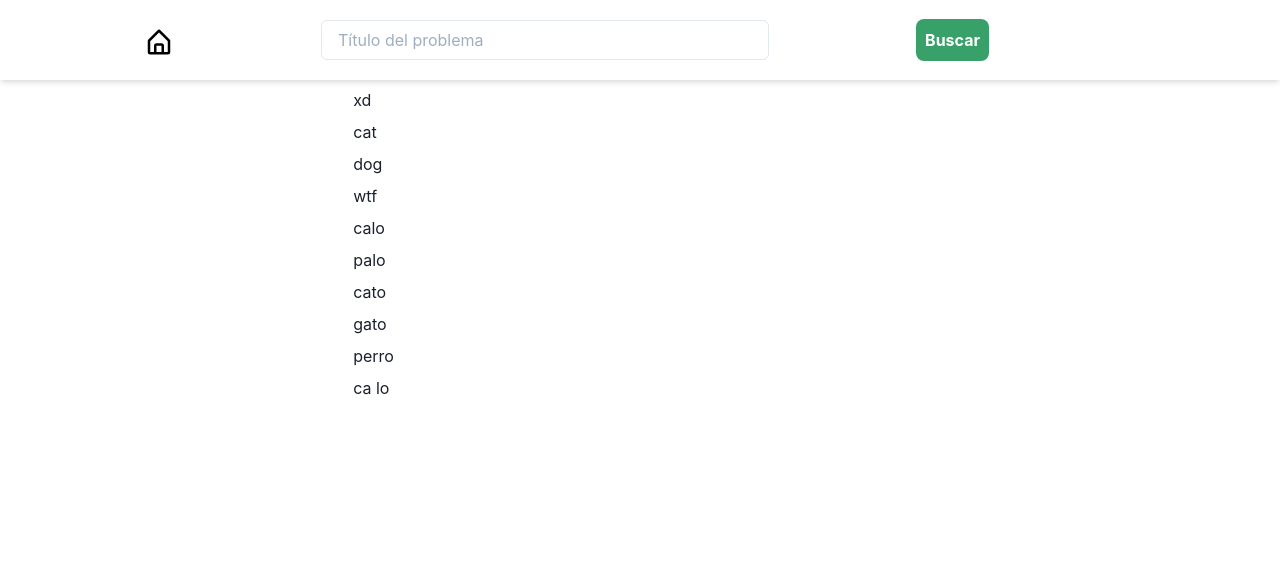
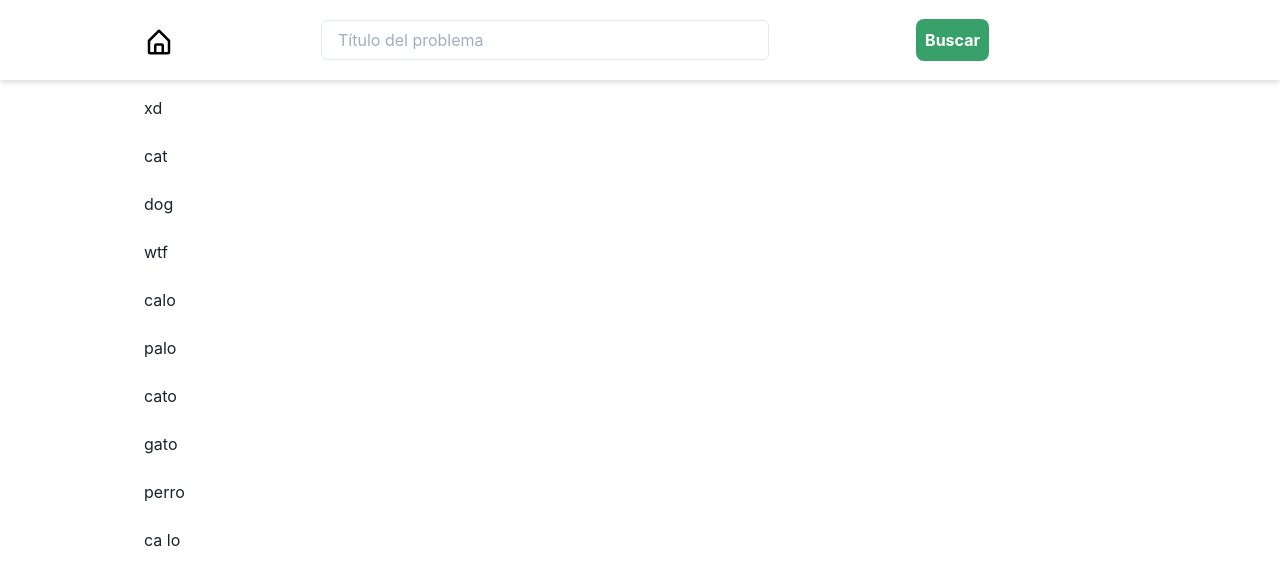
Before and after one commit to abraham-murillo/Competitive-programming-problems-classification, a React (Create React App) app in the folder web-page/: page /#/searchResults/1 in a window 1280 px wide. Shown: the top 586 px of the page. Built offline with nearby package versions, Linux system fonts and the light colour scheme.

Commit message:
Search results text to the right

```diff
--- a/web-page/src/SearchResults.jsx
+++ b/web-page/src/SearchResults.jsx
@@ -1,5 +1,5 @@
 import React, { useEffect } from "react";
-import { VStack, Container } from "@chakra-ui/react";
+import { Spacer, VStack, Container, Link } from "@chakra-ui/react";
 import { useParams } from "react-router-dom";
 
 export default function SearchResults() {
@@ -21,21 +21,16 @@ export default function SearchResults() {
 
   function editDistance(a, b, i = 0, j = 0) {
     if (i == a.length) return b.length - j;
-
     if (j == b.length) return a.length - i;
-
     let mn = INF;
-
     // Insert character
     mn = Math.min(mn, editDistance(a, b, i, j + 1) + 1);
     // Delete character
     mn = Math.min(mn, editDistance(a, b, i + 1, j) + 1);
     // Replace character
     mn = Math.min(mn, editDistance(a, b, i + 1, j + 1) + 1);
-
     // Skip
     if (a[i] == b[j]) mn = Math.min(mn, editDistance(a, b, i + 1, j + 1));
-
     return mn;
   }
 
@@ -55,8 +50,11 @@ export default function SearchResults() {
     <Container maxW={"container.lg"} mt={2} h={"90vh"} padding={"0"}>
       <VStack>
         {titles.map((title) => (
-          <Container>{title}</Container>
+          <Container maxW={"container.lg"} mt={2} h={"5vh"}>
+            <Link href="#">{title}</Link>
+          </Container>
         ))}
+        <Spacer />
       </VStack>
     </Container>
   );
```
